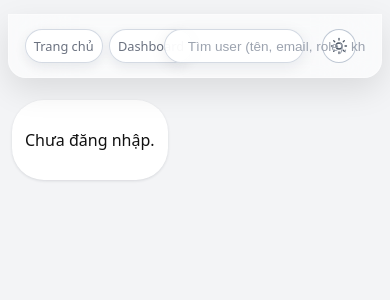
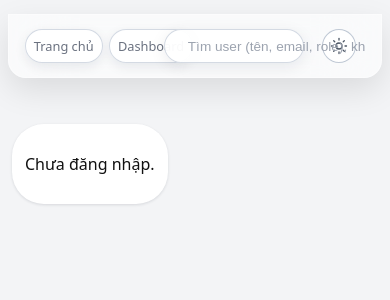
Before and after one commit to Wang03062001/My-course-app1, a Next.js app: page /dashboard in a window 390 px wide. Shown: the top 300 px of the page. Built offline with nearby package versions, Linux system fonts and the light colour scheme.

Commit message:
Make admin layout responsive on mobile

```diff
--- a/components/AdminLayout.jsx
+++ b/components/AdminLayout.jsx
@@ -1,12 +1,20 @@
+// components/AdminLayout.jsx
 'use client';
 
-import Sidebar from './Sidebar';
+import Sidebar from './Sidebar'; // hoặc SidebarAdmin, tùy anh đang đặt tên
 
 export default function AdminLayout({ children }) {
   return (
     <div className="admin-layout">
-      <Sidebar />
-      <main className="admin-main">{children}</main>
+      {/* Sidebar */}
+      <aside className="sidebar-admin">
+        <Sidebar />
+      </aside>
+
+      {/* Nội dung chính */}
+      <main className="admin-main">
+        {children}
+      </main>
     </div>
   );
 }
```
